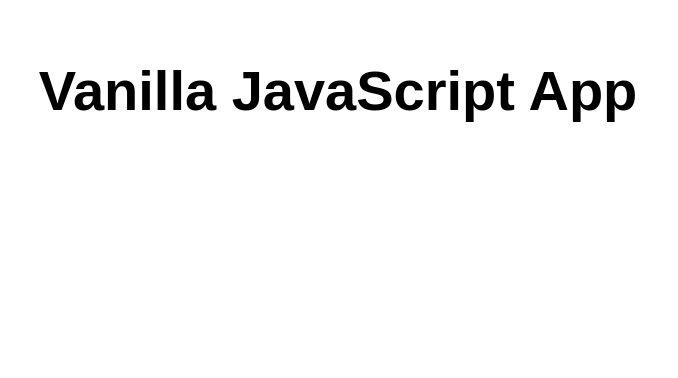
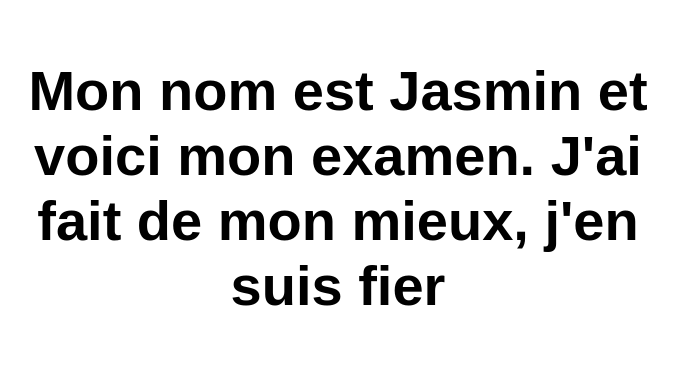
Before and after one commit to Jasmin2160/ExamAzure, a website: page src/index.html in a window 1280 px wide. Shown: the whole page, without its empty margins (302-980 px from the left). Drawn offline with Linux system fonts and the light colour scheme.

Commit message:
Update index.html

```diff
--- a/src/index.html
+++ b/src/index.html
@@ -10,7 +10,7 @@
 
 <body>
   <main>
-    <h1>Vanilla JavaScript App</h1>
+    <h1>Mon nom est Jasmin et voici mon examen. J'ai fait  de mon mieux, j'en suis fier</h1>
   </main>
 </body>
 
```
